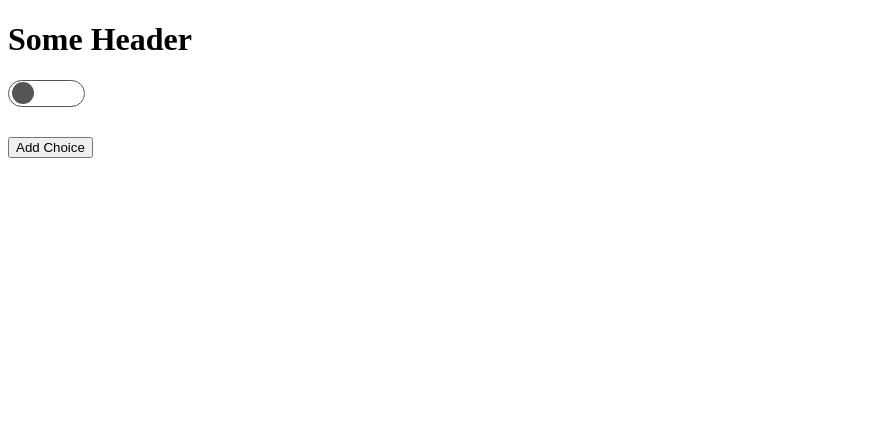
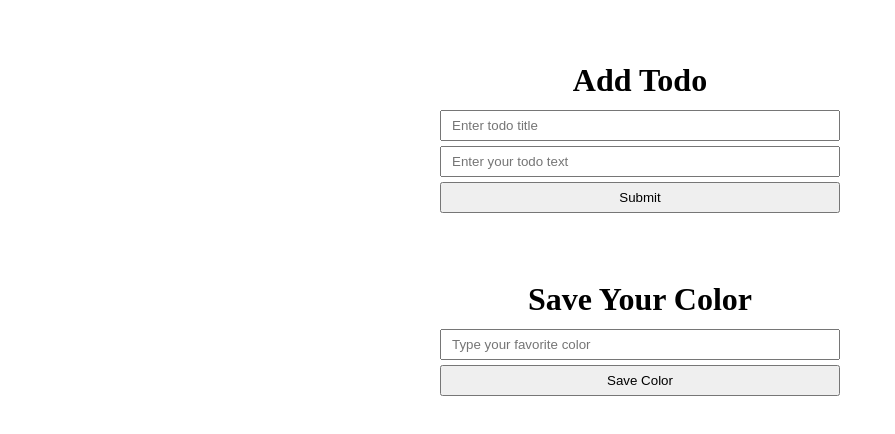
Before and after one commit to jdtdesigns/js_overview_rut_08, a plain HTML site: page index.html in a window 1280 px wide. Shown: the whole page, without its empty margins (0-895 px from the left). Drawn offline with Linux system fonts and the light colour scheme.

Commit message:
saving for darkMode overview

```diff
--- a/css/style.css
+++ b/css/style.css
@@ -1,27 +1,15 @@
-.toggle-bar {
-  width: 75px;
-  height: 25px;
-  border: 1px solid #555;
-  margin-bottom: 30px;
-  border-radius: 30px;
+form {
+  width: 400px;
   display: flex;
-  align-items: center;
-  position: relative;
-  cursor: pointer;
+  flex-direction: column;
+  margin: 35px auto;
 }
 
-.toggle-bar .toggle {
-  display: inline-block;
-  width: 22px;
-  height: 22px;
-  border-radius: 50%;
-  background: #555;
-  position: absolute;
-  left: 3px;
-  transition: left .3s;
-  /* box-shadow: inset 0px 0px 5px #000; */
+form > * {
+  padding: 6px 10px;
+  margin-bottom: 5px;
 }
 
-.toggle-bar .toggle.switch {
-  left: 50px;
+form h1 {
+  text-align: center;
 }
--- a/index.html
+++ b/index.html
@@ -7,13 +7,20 @@
   <link rel="stylesheet" href="css/style.css">
 </head>
 <body>
-  <h1 id="main-header">Some Header</h1>
+  <!-- <a href="https:google.com" id="link">Google</a> -->
 
-  <div class="toggle-bar">
-    <span class="toggle"></span>
-  </div>
+  <form id="todo-form">
+    <h1>Add Todo</h1>
+    <input id="title" type="text" placeholder="Enter todo title">
+    <input id="text" type="text" placeholder="Enter your todo text">
+    <button>Submit</button>
+  </form>
 
-  <button id="add">Add Choice</button>
+  <form id="color-form">
+    <h1>Save Your Color</h1>
+    <input id="color-input" type="text" placeholder="Type your favorite color">
+    <button>Save Color</button>
+  </form>
 
   <script src="./js/script.js"></script>
 </body>
--- a/js/script.js
+++ b/js/script.js
@@ -1,31 +1,66 @@
 
-document.body.addEventListener('click', function (eventObj) {
-  console.log('body click triggered!');
-});
+// var todoForm = document.querySelector('#todo-form');
+// var colorForm = document.querySelector('#color-form');
+// var body = document.body;
 
-var toggle = document.querySelector('.toggle-bar');
+// function addTodo(eventObj) {
+//   eventObj.preventDefault();
 
-toggle.addEventListener('click', function (eventObj) {
-  eventObj.stopPropagation();
+//   var titleInput = document.querySelector('.title');
+//   var textInput = document.querySelector('#text');
 
-  var toggleSwitch = document.querySelector('.toggle');
 
-  toggleSwitch.classList.toggle('switch');
-});
+//   titleInput.value = '';
+//   textInput.value = '';
+// }
+
+// function showColor() {
+//   var color = localStorage.getItem('color');
+
+//   body.style.backgroundColor = color;
+// }
+
+// function updateColor(eventObj) {
+//   eventObj.preventDefault();
+
+//   var colorInput = document.querySelector('#color-input');
+
+//   localStorage.setItem('color', colorInput.value);
+
+//   colorInput.value = '';
+
+//   showColor();
+// }
+
+// showColor();
+
+// todoForm.addEventListener('submit', addTodo);
+// colorForm.addEventListener('submit', updateColor);
 
 
 
 
-// var btn = document.querySelector('#add');
 
-// btn.addEventListener('click', function () {
-//   console.log('clicked')
-// });
 
-// document.addEventListener('keyup', function (eventObj) {
-//   var key = eventObj.keyCode || eventObj.key;
 
-//   if (key === 13 || key === 'enter') {
-//     console.log('you pressed the enter key');
-//   }
-// });
+
+
+
+// localStorage.setItem('darkMode', true);
+
+var darkMode = localStorage.getItem('darkMode');
+
+console.log(typeof darkMode);
+
+// localStorage.setItem('age', 43);
+
+var age = localStorage.getItem('age');
+
+console.log(typeof age);
+
+// localStorage.setItem('fruits', JSON.stringify(['apple', 'grape', 'orange']));
+
+var fruits = JSON.parse(localStorage.getItem('fruits'));
+
+
+console.log(fruits[0]);
```
Also changed, not shown: data.json (added, +18 -0 lines).
